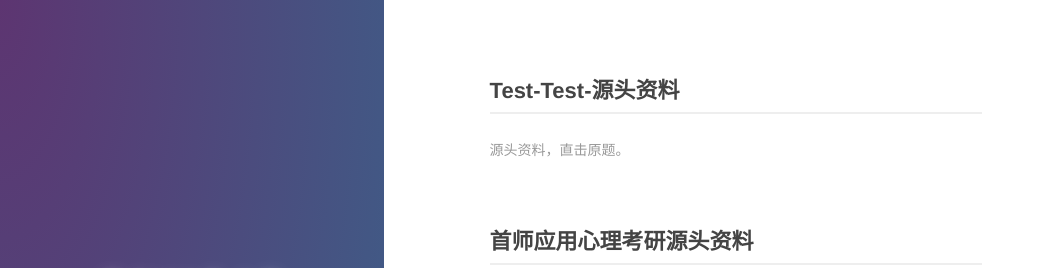
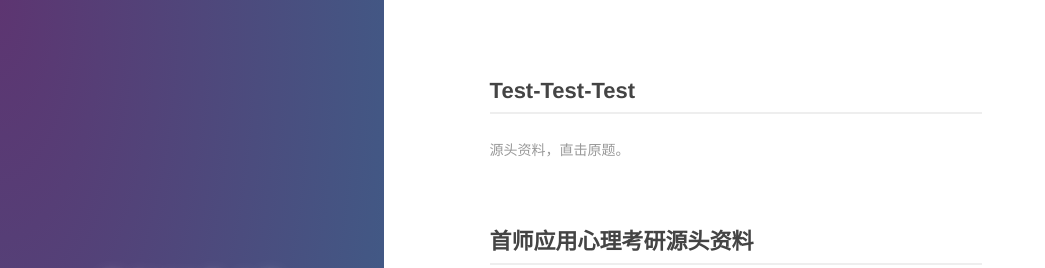
Before and after one commit to zapp926/cnu.github.io, a Jekyll site: the page built from index.md, in a window 1280 px wide and 900 px high. Shown: the top 268 px of the window, without its empty margins (0-1045 px from the left). Built offline with Jekyll 4.4.1, drawn with Linux system fonts in a browser that asks for light colours.

Commit message:
Update 2020-11-10-Material.md

```diff
--- a/_posts/2020-11-10-Material.md
+++ b/_posts/2020-11-10-Material.md
@@ -1,10 +1,10 @@
 ---
 layout:     post
-title: Test-Test-源头资料
+title: Test-Test-Test
 category: blog
 description: 源头资料，直击原题。
 ---
 
-## TEST
+## TEST-Test
 源头资料是指和考试高度相关的资料，出自首师大心理学老师之手的资料以及期末试、考博真题等资料。那么首师大应用心理考研有哪些源头资料呢？直接上图。
 ![](https://image.cnu347.com/2020-10-25-SourceMaterial000.png)
```
